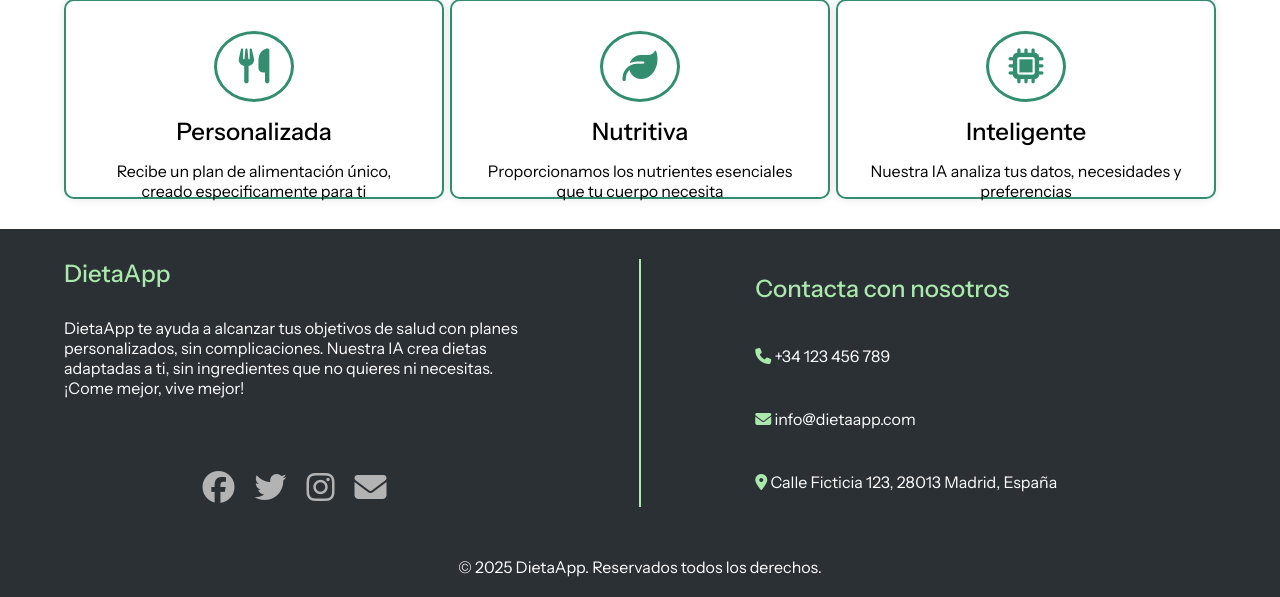
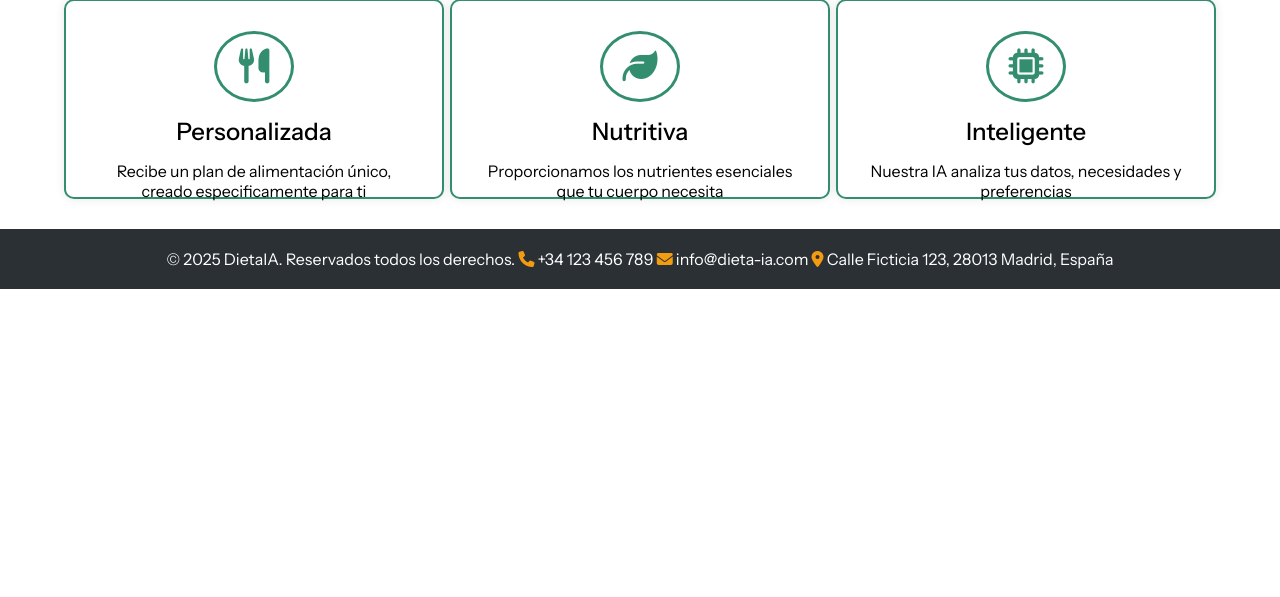
Before and after one commit to alekseisavinok6/app_dieta_IA, a PHP site: page /app_dieta_IA/ in a window 1280 px wide. Shown: the part 571-1168 px from the top of the page. After the commit the page ends 860 px from the top, so only its background shows below. Run offline with PHP 8.4, Linux system fonts and the light colour scheme; some libraries are stand-ins or nearby versions.

Commit message:
1.2c: sin scroll (casi)

```diff
--- a/components/footer.html
+++ b/components/footer.html
@@ -3,7 +3,7 @@
 <head>
   <meta charset="UTF-8">
   <title>Iconos Sociales</title>
-  <style>
+  <!-- <style>
     .social-icons {
       display: flex;
       justify-content: center;
@@ -25,11 +25,11 @@
     .social-icons a:nth-child(2):hover i { color: #57b5efcb; } /* X / Twitter */
     .social-icons a:nth-child(3):hover i { color: #f1588b; } /* Instagram */
     .social-icons a:nth-child(4):hover i { color: #f39c12; } /* Mail */
-  </style>
+  </style> -->
 </head>
 <body>
 <footer>
-  <div class="footer-content flex-c">
+  <!-- <div class="footer-content flex-c">
     <div class="footer-section flex-c">
       <h3>DietaApp</h3>
       <p>
@@ -49,15 +49,18 @@
     <div class="footer-section footer-contact flex-c">
       <h3>Contacta con nosotros</h3>
       <div><i class="fas fa-phone"></i> +34 123 456 789</div>
-      <div><i class="fas fa-envelope"></i> info@dietaapp.com</div>
+      <div><i class="fas fa-envelope"></i> info@dieta-ia.com</div>
       <div>
-        <i class="fas fa-map-marker-alt"></i> Calle Ficticia 123, 28013 Madrid,
-        España
+        <i class="fas fa-map-marker-alt"></i> Calle Ficticia 123, 28013 Madrid, España
       </div>
     </div>
-  </div>
+  </div> -->
   <div class="footer-bottom">
-    <p>&copy; 2025 DietaApp. Reservados todos los derechos.</p>
+    <p>&copy; 2025 DietaIA. Reservados todos los derechos.
+      <i class="fas fa-phone" style="color: #f39c12;"></i> +34 123 456 789
+      <i class="fas fa-envelope" style="color: #f39c12;"></i> info@dieta-ia.com
+      <i class="fas fa-map-marker-alt" style="color: #f39c12;"></i> Calle Ficticia 123, 28013 Madrid, España
+    </p>
   </div>
 </footer>
 </body>
--- a/components/navbar.php
+++ b/components/navbar.php
@@ -14,6 +14,10 @@
    <img src="<?= BASE_URL ?>imgs/logo-main-2.png" alt="DietaApp Logo" style="height: 60px;"></a>
   <?php if(isset($_SESSION['id_cliente'])): ?>
     <div class="two-buttons menu-links">
+      <a href="https://www.facebook.com" target="_blank"><i class="fab fa-facebook"></i></a>
+      <a href="https://x.com" target="_blank"><i class="fab fa-twitter"></i></a>
+      <a href="https://www.instagram.com" target="_blank"><i class="fab fa-instagram"></i></a>
+      <a href="https://www.mail.com" target="_blank"><i class="fa-solid fa-envelope"></i></a>
       <a href="<?= BASE_URL ?>controllers/logoutController.php" class="menu-link"><button class="btn">Cerrar sesión</button></a>
       <a href="<?= BASE_URL ?>views/perfil.php"><button class="btn btn-perfil"> <?= $inicial ?></button></a>
     </div>
```
